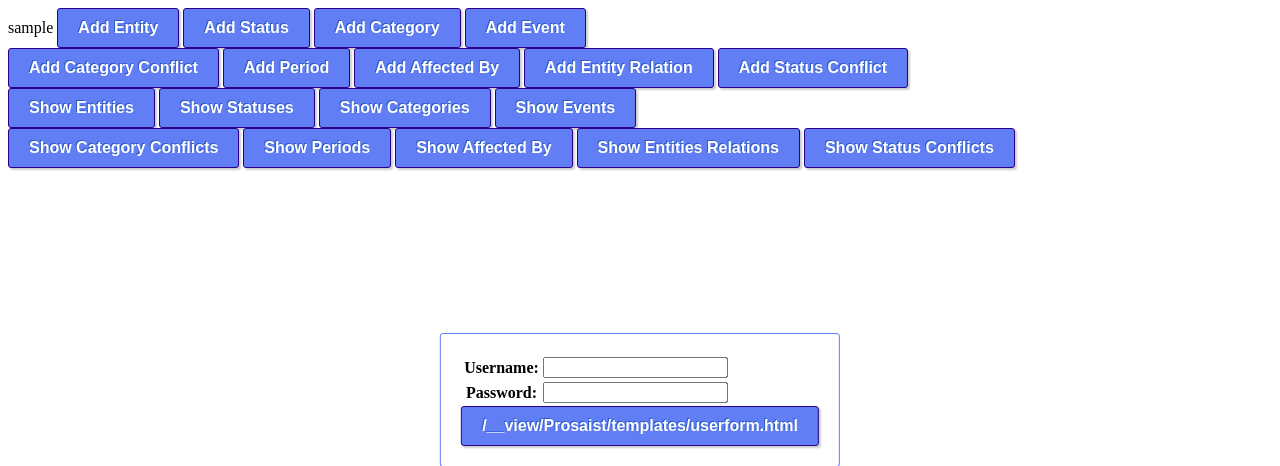
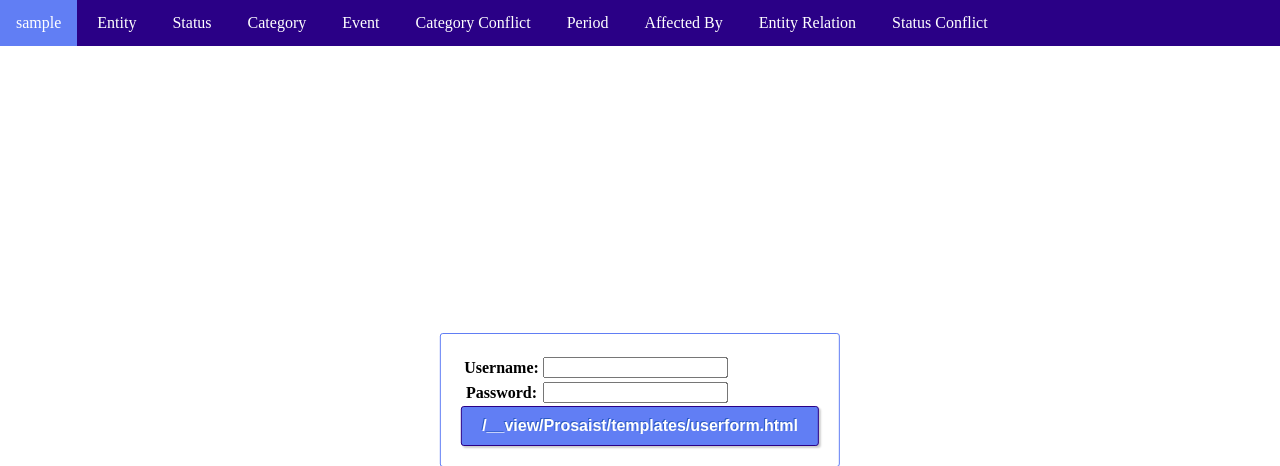
Before and after one commit to Wonqu/ZTW, a Django app: template Prosaist/templates/userform.html in a window 1280 px wide. Shown: the top 466 px of the page. Run offline with Django 3.2, Linux system fonts and the light colour scheme; tables that the repository leaves empty hold one stand-in row (values such as "Sample post"); the template is opened without the code that fills it: values that come from a table or form of the project are taken from there, most other values are stand-ins (such as "Sample title", 1, 10 or a date in 2020).

Commit message:
Zmiana stylów CSS; Menu na górze.

```diff
--- a/Prosaist/static/styles/styles.css
+++ b/Prosaist/static/styles/styles.css
@@ -1,3 +1,7 @@
+body {
+    margin:0;
+}
+
 div.user {
     -webkit-box-sizing: content-box;
     -moz-box-sizing: content-box;
@@ -16,7 +20,97 @@ div.user {
     transform: translateX(50%) translateY(-50%);
 }
 
-a.user, input.user {
+ul.userbar {
+    list-style-type: none;
+    margin: 0;
+    padding: 0;
+    overflow: hidden;
+    background-color: #2a0086;
+}
+
+li.userbar, li.projectbar{
+    float: left;
+}
+
+a.userbar, input.user{
+    display: block;
+    color: white;
+    text-align: center;
+    padding: 14px 16px;
+    text-decoration: none;
+}
+
+a.userbar:hover {
+    background-color: #617ef4;
+    color: white;
+}
+
+a.active {
+    background-color: #0FAA2B;
+    color: white;
+}
+
+ul.projectbar {
+    list-style-type: none;
+    margin: 0;
+    padding: 0;
+    overflow: hidden;
+    background-color: #2a0086;
+}
+
+li.projectbar a, .dropbtn {
+    display: inline-block;
+    color: white;
+    text-align: center;
+    padding: 14px 16px;
+    text-decoration: none;
+}
+
+.dropdown:hover .dropbtn {
+    background-color: blue;
+}
+
+li.dropdown {
+    display: inline-block;
+}
+
+.dropdown-content {
+    display: none;
+    position: absolute;
+    background-color: #f9f9f9;
+    min-width: 160px;
+    box-shadow: 0px 8px 16px 0px rgba(0,0,0,0.2);
+    z-index: 1;
+}
+
+.dropdown-content a {
+    color: black;
+    padding: 12px 16px;
+    text-decoration: none;
+    display: block;
+    text-align: left;
+}
+
+.dropdown-content a:hover {background-color: #f1f1f1}
+
+.dropdown:hover .dropdown-content {
+    display: block;
+}
+
+a.userName{
+    display: inline-block;
+    color: white;
+    text-align: center;
+    padding: 14px 16px;
+    text-decoration: none;
+    background-color: #617ef4;
+}
+
+li.userName{
+    background-color: #617ef4;
+}
+
+a.button, input.button {
     display: inline-block;
     -webkit-box-sizing: content-box;
     -moz-box-sizing: content-box;
@@ -42,22 +136,12 @@ a.user, input.user {
     text-decoration: none;
 }
 
-a.user:link {
+a.button:link {
     background-color: #617ef4;
     color: white;
 }
 
-a.user:visited {
+a.button:visited {
     background-color: #1B689B;
     color: white;
 }
-
-a.user:hover {
-    background-color: #A923C4;
-    color: white;
-}
-
-a.user:active {
-    background-color: #0FAA2B;
-    color: white;
-}
--- a/Prosaist/templates/base.html
+++ b/Prosaist/templates/base.html
@@ -10,7 +10,6 @@
 
 <div class="navbar" id="navbar">
     {% if username %}
-        {{ username }}
         {% include 'userbar.html' %}
     {% else %}
         {% include 'loginbar.html' %}
--- a/Prosaist/templates/displaydata.html
+++ b/Prosaist/templates/displaydata.html
@@ -5,7 +5,8 @@
             <tr>
             <td>
             <!-- ToDo Refactor -->
-                {% if item.name %}{{ item.name }} {% else %} {{ item.category_1.name }} - {{item.category_2.name }} {% endif %}
+                {% if single %}{{ item.name }}
+                {% else %} {{ item.category_1.name }} - {{item.category_2.name }} {% endif %}
             </td>
             </tr>
         {% endfor %}
--- a/Prosaist/templates/inputform.html
+++ b/Prosaist/templates/inputform.html
@@ -6,7 +6,7 @@
             <table>
                 {{ form.as_table }}
             </table>
-            <input class="user" type="submit" value="Save"/>
+            <input class="button" type="submit" value="Save"/>
         </div>
     </form>
 {% endblock %}
--- a/Prosaist/templates/userbar.html
+++ b/Prosaist/templates/userbar.html
@@ -1,23 +1,79 @@
 {% block userbar %}
+    <ul class="projectbar">
+        <li class="dropdown" class="userName">
+            <a class="userName">{{ username }}</a>
+        </li>
+        <li class="dropdown">
+            <a href="javascript:void(0)" class="dropbtn">Entity</a>
+            <div class="dropdown-content">
                 <a class="user" href="{% url 'entity' username=username projectname=projectname %}">Add Entity</a>
+                <a class="user" href="{% url 'display_entity' username=username projectname=projectname %}">Show Entities</a>
+            </div>
+        </li>
+
+        <li class="dropdown">
+            <a href="javascript:void(0)" class="dropbtn">Status</a>
+            <div class="dropdown-content">
                 <a class="user" href="{% url 'status' username=username projectname=projectname %}">Add Status</a>
+                <a class="user" href="{% url 'display_status' username=username projectname=projectname %}">Show Statuses</a>
+            </div>
+        </li>
+
+        <li class="dropdown">
+            <a href="javascript:void(0)" class="dropbtn">Category</a>
+            <div class="dropdown-content">
                 <a class="user" href="{% url 'category' username=username projectname=projectname %}">Add Category</a>
+                <a class="user" href="{% url 'display_category' username=username projectname=projectname %}">Show Categories</a>
+            </div>
+        </li>
+
+        <li class="dropdown">
+            <a href="javascript:void(0)" class="dropbtn">Event</a>
+            <div class="dropdown-content">
                 <a class="user" href="{% url 'event' username=username projectname=projectname %}">Add Event</a>
-    <br>
+                <a class="user" href="{% url 'display_event' username=username projectname=projectname %}">Show Events</a>
+            </div>
+        </li>
+
+        <li class="dropdown">
+            <a href="javascript:void(0)" class="dropbtn">Category Conflict</a>
+            <div class="dropdown-content">
                 <a class="user" href="{% url 'category_conflict' username=username projectname=projectname %}">Add Category Conflict</a>
+                <a class="user" href="{% url 'display_category_conflicts' username=username projectname=projectname %}">Show Category Conflicts</a>
+            </div>
+        </li>
+
+        <li class="dropdown">
+            <a href="javascript:void(0)" class="dropbtn">Period</a>
+            <div class="dropdown-content">
                 <a class="user" href="{% url 'period' username=username projectname=projectname %}">Add Period</a>
+                <a class="user" href="{% url 'display_period' username=username projectname=projectname %}">Show Periods</a>
+            </div>
+        </li>
+
+        <li class="dropdown">
+            <a href="javascript:void(0)" class="dropbtn">Affected By</a>
+            <div class="dropdown-content">
                 <a class="user" href="{% url 'affectedby' username=username projectname=projectname %}">Add Affected By</a>
+                <a class="user" href="{% url 'display_affectedby' username=username projectname=projectname %}">Show Affected By</a>
+            </div>
+        </li>
+
+        <li class="dropdown">
+            <a href="javascript:void(0)" class="dropbtn">Entity Relation</a>
+            <div class="dropdown-content">
                 <a class="user" href="{% url 'entity_relation' username=username projectname=projectname %}">Add Entity Relation</a>
+                <a class="user" href="{% url 'display_entity_relation' username=username projectname=projectname %}">Show Entities Relations</a>
+            </div>
+        </li>
+
+        <li class="dropdown">
+            <a href="javascript:void(0)" class="dropbtn">Status Conflict</a>
+            <div class="dropdown-content">
                 <a class="user" href="{% url 'status_conflict' username=username projectname=projectname %}">Add Status Conflict</a>
-    <br>
-    <a class="user" href="{% url 'display_entity' username=username projectname=projectname %}">Show Entities</a>
-    <a class="user" href="{% url 'display_status' username=username projectname=projectname %}">Show Statuses</a>
-    <a class="user" href="{% url 'display_category' username=username projectname=projectname %}">Show Categories</a>
-    <a class="user" href="{% url 'display_event' username=username projectname=projectname %}">Show Events</a>
-    <br>
-    <a class="user" href="{% url 'display_category_conflicts' username=username projectname=projectname %}">Show Category Conflicts</a>
-    <a class="user" href="{% url 'display_period' username=username projectname=projectname %}">Show Periods</a>
-    <a class="user" href="{% url 'display_affectedby' username=username projectname=projectname %}">Show Affected By</a>
-    <a class="user" href="{% url 'display_entity_relation' username=username projectname=projectname %}">Show Entities Relations</a>
                 <a class="user" href="{% url 'display_status_conflict' username=username projectname=projectname %}">Show Status Conflicts</a>
+            </div>
+        </li>
+
+    </ul>
 {% endblock %}
--- a/Prosaist/templates/userform.html
+++ b/Prosaist/templates/userform.html
@@ -6,7 +6,7 @@
             <table>
                 {{ form.as_table }}
             </table>
-            <input class="user" type="submit" value="{{ request.path }}"/>
+            <input class="button" type="submit" value="{{ request.path }}"/>
         </div>
     </form>
 {% endblock %}
```
Also changed, not shown: Prosaist/templates/loginbar.html (+5 -3 lines). Lines whose indentation alone changed are shown as unchanged.
